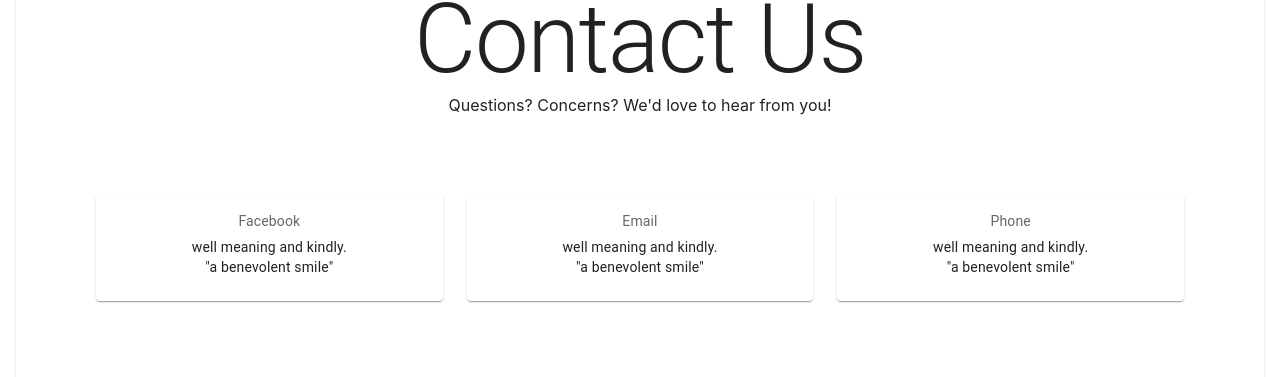
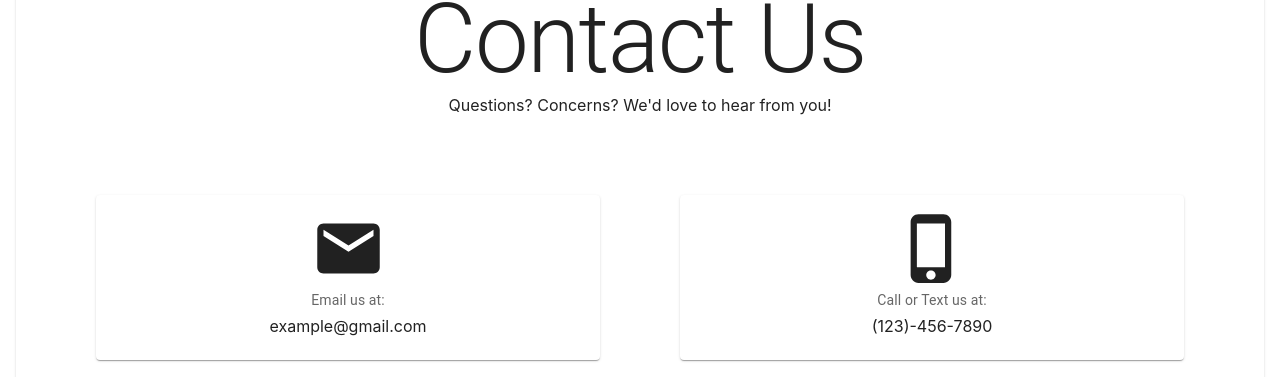
Before and after one commit to stephenv13/detailing-website, a Next.js app: page / in a window 1280 px wide. Shown: the part 575-952 px from the top of the page. Built offline with nearby package versions, Linux system fonts and the light colour scheme.

Commit message:
Updated Contact Info

```diff
--- a/pages/index.js
+++ b/pages/index.js
@@ -1,21 +1,14 @@
 import * as React from 'react';
-import {AppBar, Box, Toolbar, Typography, Button, Grid} from '@mui/material'
+import {AppBar, Box, Toolbar, Typography, Button, Grid, useTheme, MobileStepper,Paper,Card,CardContent,} from '@mui/material'
+import {KeyboardArrowLeft, KeyboardArrowRight} from '@mui/icons-material';
 
 import logo from '/assets/car-logo.svg'
 import Image from 'next/dist/client/image';
 
-// photo stepper
-import { useTheme } from '@mui/material/styles';
-import MobileStepper from '@mui/material/MobileStepper';
-import Paper from '@mui/material/Paper';
-import KeyboardArrowLeft from '@mui/icons-material/KeyboardArrowLeft';
-import KeyboardArrowRight from '@mui/icons-material/KeyboardArrowRight';
 import SwipeableViews from 'react-swipeable-views';
 import { autoPlay } from 'react-swipeable-views-utils';
-import Container from '@mui/material/Container';
-import Card from '@mui/material/Card';
-import CardActions from '@mui/material/CardActions';
-import CardContent from '@mui/material/CardContent';
+import EmailIcon from '@mui/icons-material/Email';
+import PhoneIphoneIcon from '@mui/icons-material/PhoneIphone';
 
 const AutoPlaySwipeableViews = autoPlay(SwipeableViews);
 const images = [
@@ -145,57 +138,34 @@ function Home() {
               <Typography variant='h1'>Contact Us</Typography>
               <Typography variant='p'>Questions? Concerns? We'd love to hear from you!</Typography>
 
-              <Grid container spacing={3} sx={{p: 10,}}>
-                <Grid item xs={4}>
+              <Grid container spacing={10} sx={{p: 10,}}>
+                <Grid item md={6}>
 
                   {/* EMAIL CARD */}
                   <Card sx={{ minWidth: 275 }}>
                     <CardContent>
-                      <Typography sx={{ fontSize: 14 }} color="text.secondary" gutterBottom>Facebook</Typography>
-                      <Typography variant="body2">
-                        well meaning and kindly.
-                        <br />
-                        {'"a benevolent smile"'}
-                      </Typography>
+                      <EmailIcon sx={{fontSize: 75}}></EmailIcon>
+                      <Typography sx={{ fontSize: 14 }} color="text.secondary" gutterBottom>Email us at:</Typography>
+                      <Typography variant="p">example@gmail.com</Typography>
                     </CardContent>
                   </Card>
+                </Grid>
 
-                </Grid>
-                <Grid item xs={4}>
+                <Grid item xs={6}>
 
-                {/* EMAIL CARD */}
-                <Card sx={{ minWidth: 275 }}>
+                  {/* PHONE CARD */}
+                  <Card sx={{ minWidth: 275 }}>
                     <CardContent>
-                      <Typography sx={{ fontSize: 14 }} color="text.secondary" gutterBottom>Email</Typography>
-                      <Typography variant="body2">
-                        well meaning and kindly.
-                        <br />
-                        {'"a benevolent smile"'}
-                      </Typography>
+                      <PhoneIphoneIcon sx={{fontSize: 75,}}></PhoneIphoneIcon>
+                      <Typography sx={{ fontSize: 14 }} color="text.secondary" gutterBottom>Call or Text us at:</Typography>
+                      <Typography variant="p">(123)-456-7890</Typography>
                     </CardContent>
                   </Card>
-
-                </Grid>
-                <Grid item xs={4}>
-
-                {/* EMAIL CARD */}
-                <Card sx={{ minWidth: 275 }}>
-                    <CardContent>
-                      <Typography sx={{ fontSize: 14 }} color="text.secondary" gutterBottom>Phone</Typography>
-                      <Typography variant="body2">
-                        well meaning and kindly.
-                        <br />
-                        {'"a benevolent smile"'}
-                      </Typography>
-                    </CardContent>
-                  </Card>
-
                 </Grid>
               </Grid>
+            </Paper>
+          </Box>
 
-            </Paper>
-
-          </Box>
       </Box>
   );
 }
```
